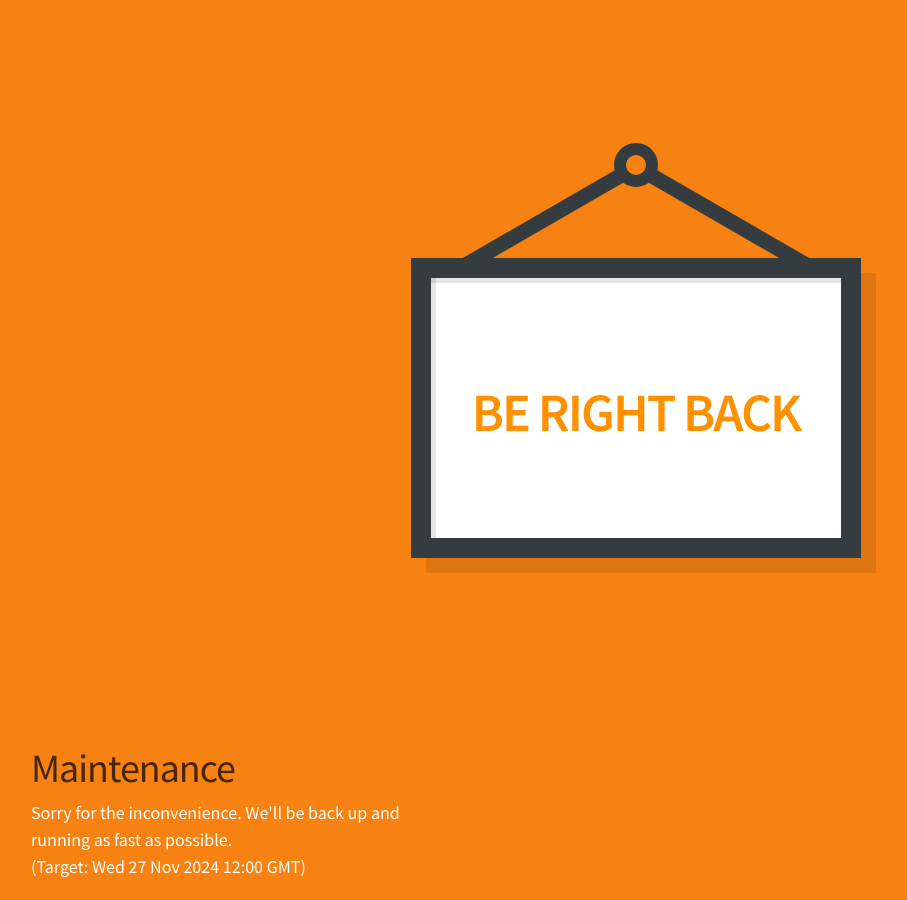
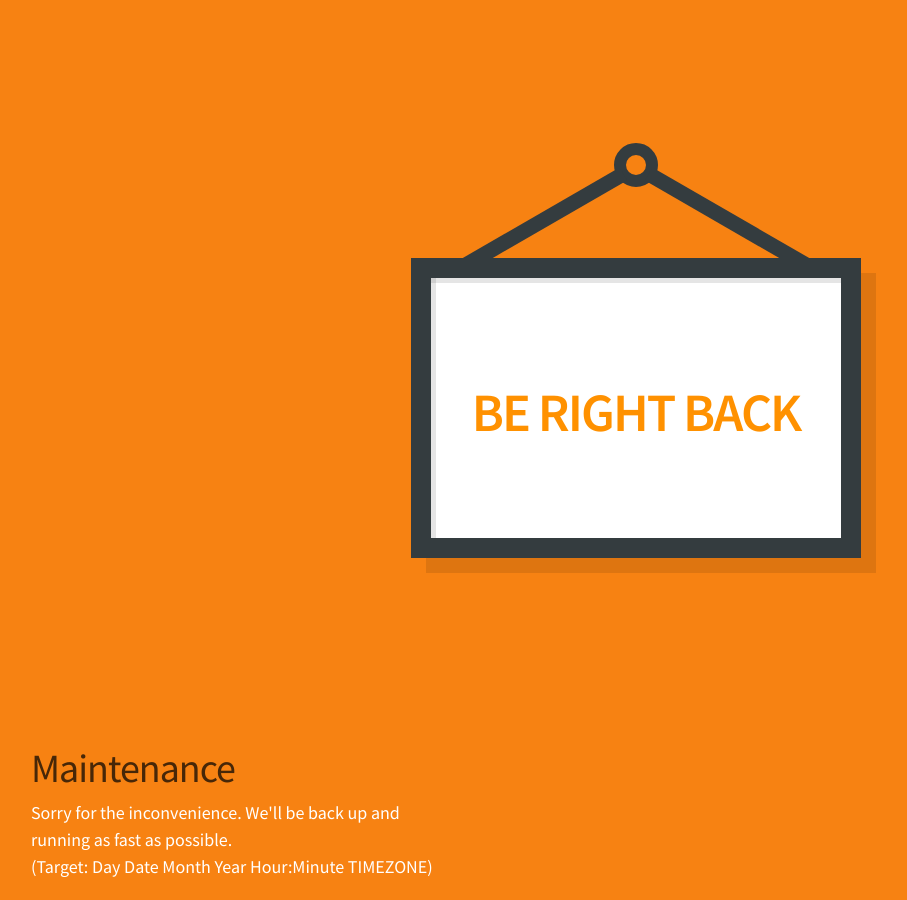
Before and after one commit to openresearchcalendar/openresearchcalendar.github.io, a Jekyll site: the page built from maintenance.md, in a window 1280 px wide. Shown: the whole page, without its empty margins (4-911 px from the left). Built offline with Jekyll 4.4.1, drawn with Linux system fonts in a browser that asks for light colours; nearby versions of some CDN libraries; a script that is not in the unit is left out; comment, search, counter and statistics services are not loaded; part of the change alters nothing that is shown.

Commit message:
undo maintenance mode

```diff
--- a/_layouts/maintenance.html
+++ b/_layouts/maintenance.html
@@ -378,7 +378,7 @@
 	</div>
 	<div class="context primary-text-color">
 
-    <p>Sorry for the inconvenience. We'll be back up and running as fast as possible. <br />(Target: Wed 27 Nov 2024 12:00 GMT)</p>
+    <p>Sorry for the inconvenience. We'll be back up and running as fast as possible. <br />(Target: Day Date Month Year Hour:Minute TIMEZONE)</p>
 <!-- (Target: Day Date Month Year Hour:Minute TIMEZONE) -->
 	</div>
 </div>
--- a/maintenance.md
+++ b/maintenance.md
@@ -1,28 +1,13 @@
 ---
 layout: maintenance
 title: Maintenance
-redirect_from:
-  - /index
-  - /add-event
-  - /bug-feature
-  - /calendar
-  - /Code_of_Conduct
-  - /Contributing
-  - /email-newsletter/archive
-  - /datause
-  - /donate
-  - /donate-orc
-  - /edit-event
-  - /email-subscribe
-  - /email-unsubscribe
-  - /metrics
-  - /report
-  - /sticker
 ---
 <!--- Remember to adjust target date/time on Line 381 of _layouts/maintenance.html --->
 
 <!--- To set-up maintenance mode, add    (1) to the YAML above.
       To remove maintenance mode, remove (1) from the YAML above. --->
+
+<!--- Remember to reset target date/time on Line 381 of _layouts/maintenance.html --->
 
 <!--- (1)
 redirect_from:
```
